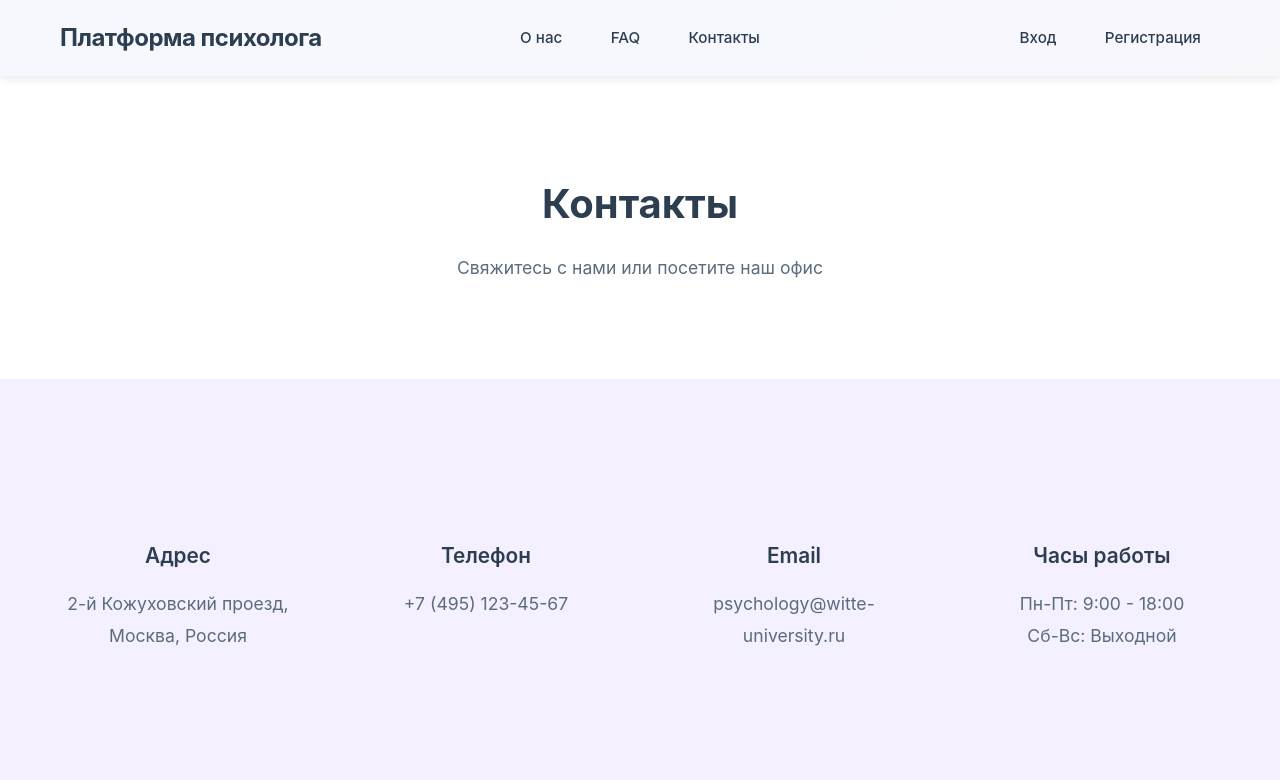
After one commit to psixolog44/psixolog-cabinet, a Django app: page /contacts/ in a window 1280 px wide. The commit adds this page. Shown: the top 780 px of the page. Run offline with Django 5.2, Linux system fonts and the light colour scheme.

Commit message:
Created contacts page

```diff
--- a/app/urls.py
+++ b/app/urls.py
@@ -25,4 +25,5 @@ urlpatterns = [
     path("", views.index, name="index"),
     path("about/", views.about, name="about"),
     path("faq/", views.faq, name="faq"),
+    path("contacts/", views.contacts, name="contacts"),
 ]
--- a/app/views.py
+++ b/app/views.py
@@ -11,3 +11,7 @@ def about(request):
 
 def faq(request):
     return render(request, 'faq.html')
+
+
+def contacts(request):
+    return render(request, 'contacts.html')
--- a/static/css/style.css
+++ b/static/css/style.css
@@ -459,6 +459,79 @@ section h2 {
     margin: 0;
 }
 
+.contacts-section {
+    background: #ffffff;
+}
+
+.contacts-section .section-content {
+    padding: 2rem 0;
+}
+
+.contacts-section h2 {
+    margin-bottom: 1rem;
+}
+
+.contacts-section p {
+    font-size: 1.1rem;
+    line-height: 1.8;
+    color: #5a6c7d;
+    text-align: center;
+    max-width: 800px;
+    margin: 0 auto;
+    margin-top: 0;
+}
+
+.contacts-info {
+    background: #f5f0ff;
+}
+
+.contacts-info .section-content {
+    padding: 2rem 0;
+}
+
+.contacts-grid {
+    display: grid;
+    grid-template-columns: repeat(auto-fit, minmax(250px, 1fr));
+    gap: 2rem;
+    margin-top: 2rem;
+}
+
+.contact-block {
+    text-align: center;
+    padding: 2rem 1.5rem;
+}
+
+.contact-block h3 {
+    font-size: 1.3rem;
+    margin-bottom: 1rem;
+    color: #2c3e50;
+    font-weight: 600;
+}
+
+.contact-block p {
+    font-size: 1.1rem;
+    line-height: 1.8;
+    color: #5a6c7d;
+    margin: 0;
+}
+
+.contacts-map {
+    background: #ffffff;
+}
+
+.contacts-map .section-content {
+    padding: 2rem 0;
+}
+
+.map-container {
+    width: 100%;
+    max-width: 1200px;
+    margin: 0 auto;
+    border-radius: 8px;
+    overflow: hidden;
+    box-shadow: 0 4px 20px rgba(0, 0, 0, 0.1);
+}
+
 .features {
     background: #f5f0ff;
 }
@@ -646,6 +719,16 @@ section h2 {
         font-size: 1rem;
     }
 
+    .contacts-grid {
+        grid-template-columns: repeat(2, 1fr);
+    }
+
+    @media (max-width: 600px) {
+        .contacts-grid {
+            grid-template-columns: 1fr;
+        }
+    }
+
     .steps {
         grid-template-columns: 1fr;
     }
--- a/templates/base.html
+++ b/templates/base.html
@@ -15,6 +15,7 @@
                 <div class="nav-center-links">
                     <a href="{% url 'about' %}">О нас</a>
                     <a href="{% url 'faq' %}">FAQ</a>
+                    <a href="{% url 'contacts' %}">Контакты</a>
                 </div>
                 <div class="nav-links">
                     {% if user.is_authenticated %}
--- /dev/null
+++ b/templates/contacts.html
@@ -0,0 +1,43 @@
+{% extends 'base.html' %}
+
+{% block title %}Контакты - Платформа психолога{% endblock %}
+
+{% block content %}
+<section class="contacts-section">
+    <div class="section-content">
+        <h2>Контакты</h2>
+        <p>Свяжитесь с нами или посетите наш офис</p>
+    </div>
+</section>
+
+<section class="contacts-info">
+    <div class="section-content">
+        <div class="contacts-grid">
+            <div class="contact-block">
+                <h3>Адрес</h3>
+                <p>2-й Кожуховский проезд, Москва, Россия</p>
+            </div>
+            <div class="contact-block">
+                <h3>Телефон</h3>
+                <p>+7 (495) 123-45-67</p>
+            </div>
+            <div class="contact-block">
+                <h3>Email</h3>
+                <p>psychology@witte-university.ru</p>
+            </div>
+            <div class="contact-block">
+                <h3>Часы работы</h3>
+                <p>Пн-Пт: 9:00 - 18:00<br>Сб-Вс: Выходной</p>
+            </div>
+        </div>
+    </div>
+</section>
+
+<section class="contacts-map">
+    <div class="section-content">
+        <div class="map-container">
+            <iframe src="https://www.google.com/maps/embed?pb=!1m18!1m12!1m3!1d15120.641118896838!2d37.65627018573483!3d55.71164274250781!2m3!1f0!2f0!3f0!3m2!1i1024!2i768!4f13.1!3m3!1m2!1s0x414ab4caf9faf987%3A0xbfd80e63b2dea40f!2s2-Y%20Kozhukhovskiy%20Proyezd%2C%20Moskva%2C%20Russia!5e0!3m2!1sen!2saz!4v1764412880585!5m2!1sen!2saz" width="100%" height="450" style="border:0;" allowfullscreen="" loading="lazy" referrerpolicy="no-referrer-when-downgrade"></iframe>
+        </div>
+    </div>
+</section>
+{% endblock %}
```
